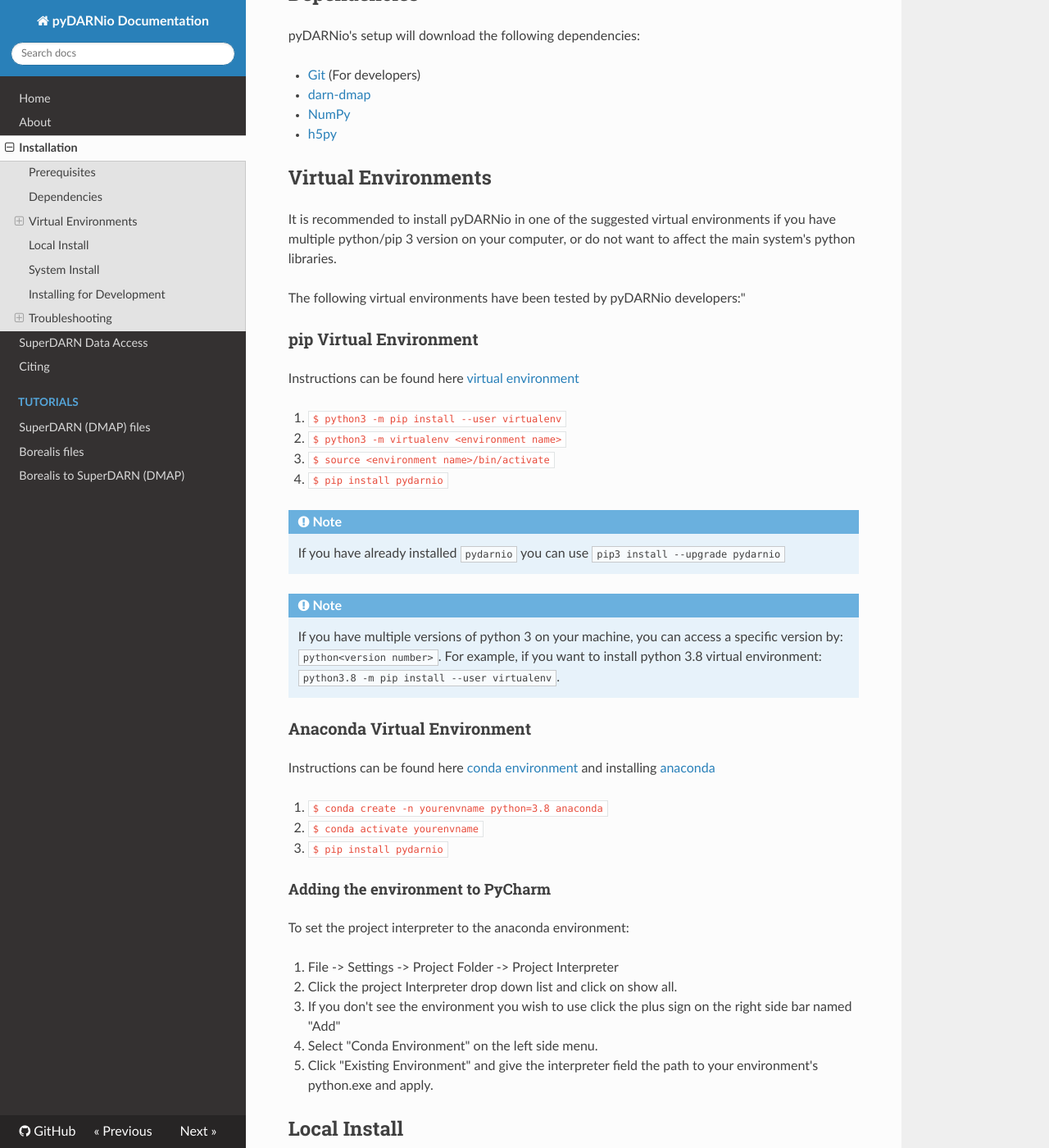
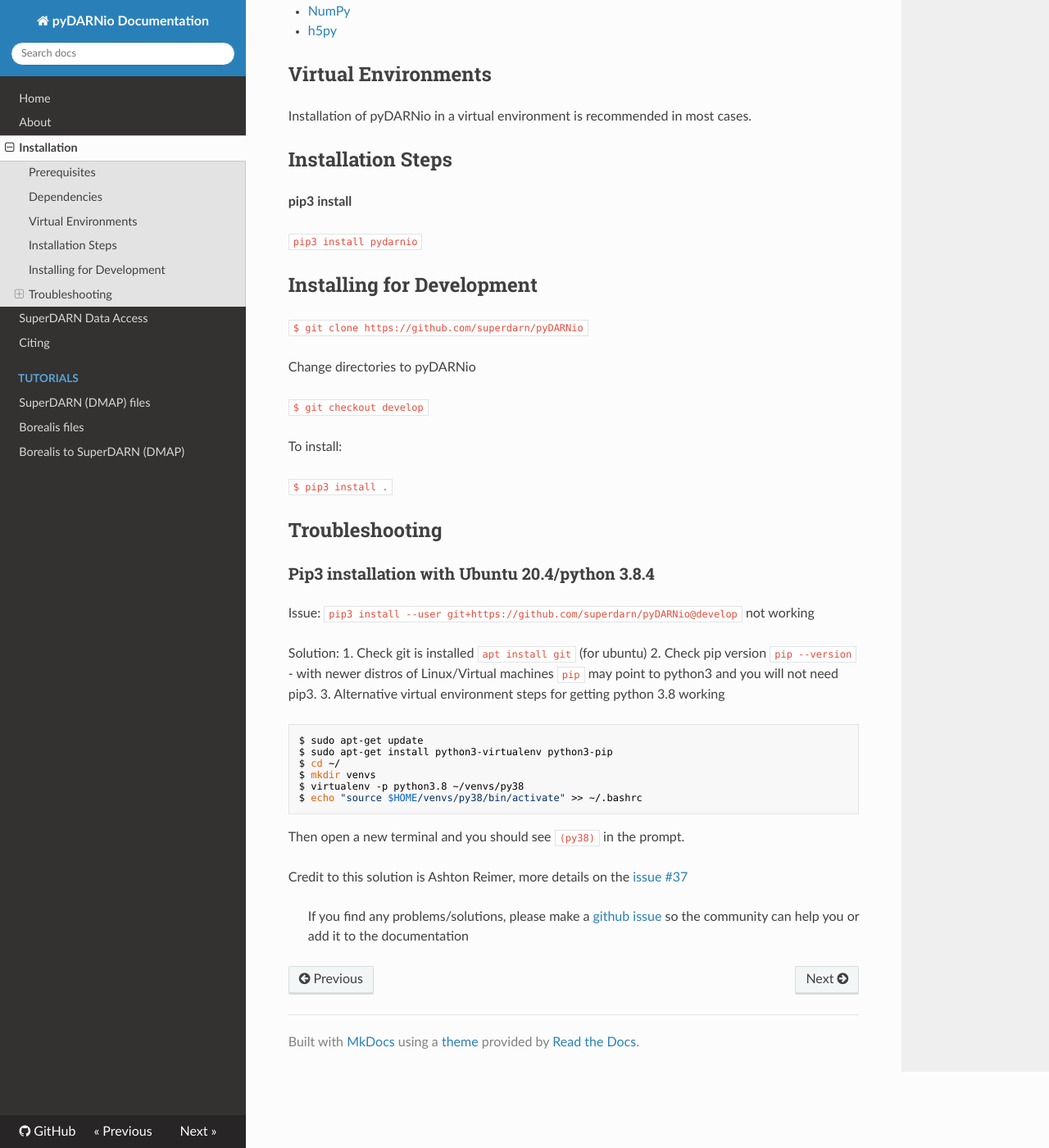
Before and after one commit to SuperDARN/pyDARNio, an MkDocs documentation site: the page built from docs/user/install.md, in a window 1280 px wide and 1400 px high, scrolled down 679 px. Shown: the whole window at 82% size. Built offline with MkDocs 1.6.1, drawn with Linux system fonts in a browser that asks for light colours; nearby versions of some CDN libraries; some of the changed text lies outside the part shown.

Commit message:
documentation updates

```diff
--- a/docs/user/install.md
+++ b/docs/user/install.md
@@ -23,10 +23,6 @@
 `$ python --version` or
 `$ python3 --version`
 
-!!! Important
-    It is recommended to install pyDARNio via `pip`; however, please cite via the [DOI for the release](https://doi.org/10.5281/zenodo.4009470)
-
-
 ## Dependencies
 
 pyDARNio's setup will download the following dependencies:
@@ -37,49 +33,12 @@
 - [h5py](https://www.h5py.org/)
 
 ## Virtual Environments
-It is recommended to install pyDARNio in one of the suggested virtual environments if you have multiple python/pip 3 version on your computer, or do not want to affect the main system's python libraries.
+Installation of pyDARNio in a virtual environment is recommended in most cases.
 
-The following virtual environments have been tested by pyDARNio developers:"
-
-### pip Virtual Environment
-Instructions can be found here [virtual environment](https://packaging.python.org/guides/installing-using-pip-and-virtual-environments/)
-
-1. `$ python3 -m pip install --user virtualenv`
-2. `$ python3 -m virtualenv <environment name>`
-* `$ source <environment name>/bin/activate`
-* `$ pip install pydarnio`
-
-!!! Note
-    If you have already installed `pydarnio` you can use `pip3 install --upgrade pydarnio`
-
-!!! Note
-    If you have multiple versions of python 3 on your machine, you can access a specific version by: `python<version number>`.
-    For example, if you want to install python 3.8 virtual environment: `python3.8 -m pip install --user virtualenv`.
-
-### Anaconda Virtual Environment
-Instructions can be found here [conda environment](https://uoa-eresearch.github.io/eresearch-cookbook/recipe/2014/11/20/conda/) and installing [anaconda](https://docs.anaconda.com/anaconda/install/)
-
-1. `$ conda create -n yourenvname python=3.8 anaconda`
-2. `$ conda activate yourenvname`
-3. `$ pip install pydarnio`
-
-#### Adding the environment to PyCharm
-
-To set the project interpreter to the anaconda environment:
-
-1. File -> Settings -> Project Folder -> Project Interpreter
-2. Click the project Interpreter drop down list and click on show all.
-* If you don't see the environment you wish to use click the plus sign on the right side bar named "Add"
-* Select "Conda Environment" on the left side menu.
-* Click "Existing Environment" and give the interpreter field the path to your environment's python.exe and apply.
-
-## Local Install
+## Installation Steps
 **pip3 install**
 
-`pip3 install --user pydarnio`
-
-## System Install
-`sudo pip3 install pydarnio`
+`pip3 install pydarnio`
 
 ## Installing for Development
 `$ git clone https://github.com/superdarn/pyDARNio`
@@ -90,13 +49,7 @@
 
 To install:
 
-`$ pip3 install . --user`
-
-!!! Note
-    If `pip --version` is pointing to python 3.8+ then you can use `pip install . --user` instead.
-
-!!! Warning
-    Do not install pyDARNio with `python setup.py install` as this may install other libraries pyDARNio requires in a local directory causing issues down the road.
+`$ pip3 install .`
 
 ## Troubleshooting
 
```
Also changed, not shown: docs/about.md (deleted, +0 -5 lines), docs/index.md (+2 -2 lines), docs/user/SDarn.md (+16 -8 lines), docs/user/citing.md (+7 -27 lines), docs/user/superdarn_data.md (+6 -2 lines).
